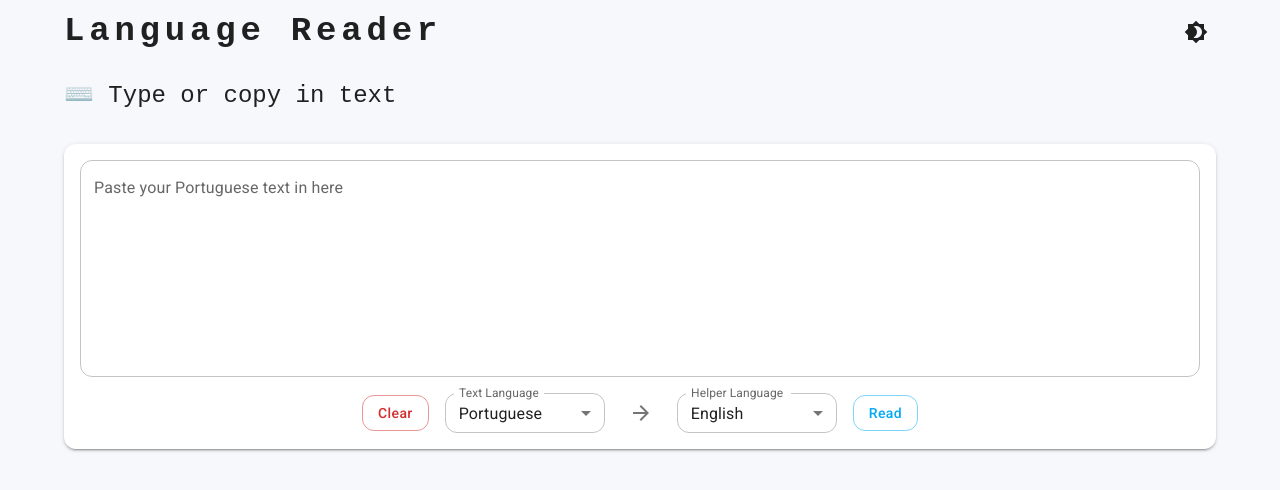
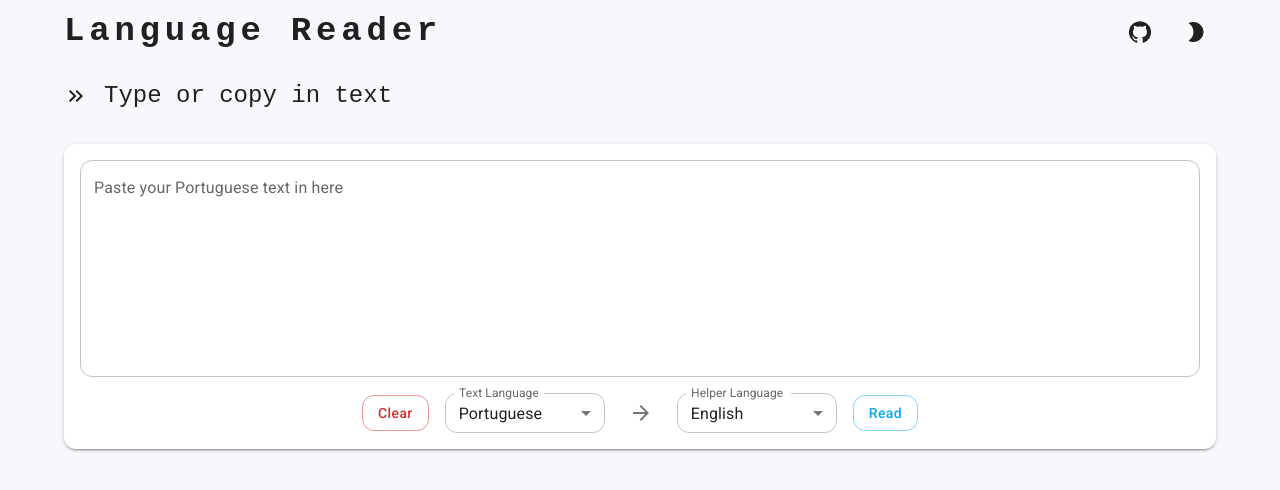
Before and after one commit to IanConceicao/language-reader, a React (Create React App) app in the folder frontend/: page / in a window 1280 px wide. Shown: the top 490 px of the page. Built offline with nearby package versions, Linux system fonts and the light colour scheme.

Commit message:
Cleaned up container code a lot. Added new icons

```diff
--- a/frontend/src/components/Navbar.tsx
+++ b/frontend/src/components/Navbar.tsx
@@ -1,16 +1,29 @@
-import Brightness4Icon from "@mui/icons-material/Brightness4";
-import Brightness7Icon from "@mui/icons-material/Brightness7";
+import GitHubIcon from "@mui/icons-material/GitHub";
+import LightModeIcon from "@mui/icons-material/LightMode";
+import ModeNightIcon from "@mui/icons-material/ModeNight";
 import {
   AppBar,
-  Box,
   Container,
   IconButton,
+  IconButtonProps,
+  Stack,
+  styled,
   Toolbar,
   Typography,
   useTheme,
 } from "@mui/material";
 import { useContext } from "react";
 import { ColorModeContext } from "../App";
+
+const CustomIconButton = styled(IconButton)<IconButtonProps>(({ theme }) => ({
+  transition: theme.transitions.create(["color", "transform"], {
+    duration: theme.transitions.duration.standard,
+  }),
+  "&:hover": {
+    color: theme.palette.primary.main,
+    backgroundColor: "transparent",
+  },
+}));
 
 interface NavbarPropos {}
 
@@ -21,10 +34,7 @@ const Navbar: React.FC<NavbarPropos> = () => {
     <AppBar position="static" color="transparent" elevation={0}>
       <Container maxWidth="lg">
         <Toolbar disableGutters>
-          <Box sx={{ flexGrow: 1 }}>
-            {/* TODO Add icon on the left and dark mode switch on right. Read here about how to add color modes using contexhere
-            https://mui.com/material-ui/customization/dark-mode/
-            */}
+          <Stack direction="row" justifyContent="space-between" width={"100%"}>
             <Typography
               variant="h4"
               noWrap
@@ -32,7 +42,6 @@ const Navbar: React.FC<NavbarPropos> = () => {
               href="/"
               sx={{
                 mr: 2,
-                display: { md: "flex" },
                 fontFamily: "monospace",
                 fontWeight: 700,
                 letterSpacing: ".3rem",
@@ -42,14 +51,28 @@ const Navbar: React.FC<NavbarPropos> = () => {
             >
               Language Reader
             </Typography>
-          </Box>
-          <IconButton onClick={colorMode.toggleColorMode} color="inherit">
-            {theme.palette.mode === "dark" ? (
-              <Brightness7Icon />
-            ) : (
-              <Brightness4Icon />
-            )}
-          </IconButton>
+            <Stack direction="row" spacing={2}>
+              <CustomIconButton
+                aria-label="https://github.com/IanConceicao/language-reader"
+                onClick={() =>
+                  window.open("https://github.com/IanConceicao/language-reader")
+                }
+                color="inherit"
+              >
+                <GitHubIcon />
+              </CustomIconButton>
+              <CustomIconButton
+                onClick={colorMode.toggleColorMode}
+                color="inherit"
+              >
+                {theme.palette.mode === "dark" ? (
+                  <LightModeIcon />
+                ) : (
+                  <ModeNightIcon />
+                )}
+              </CustomIconButton>
+            </Stack>
+          </Stack>
         </Toolbar>
       </Container>
     </AppBar>
--- a/frontend/src/pages/Home.tsx
+++ b/frontend/src/pages/Home.tsx
@@ -1,4 +1,5 @@
-import { Grid, Typography } from "@mui/material";
+import KeyboardDoubleArrowRightOutlinedIcon from "@mui/icons-material/KeyboardDoubleArrowRightOutlined";
+import { Stack, Typography } from "@mui/material";
 import { Container } from "@mui/system";
 import React from "react";
 import TextBox from "../components/Home/TextBox";
@@ -11,20 +12,19 @@ const Home: React.FC<HomeProps> = () => {
     <>
       <Navbar></Navbar>
       <Container maxWidth="lg" sx={{ mt: 2, mb: 10 }}>
-        <Grid container alignContent="center" spacing={4} direction="column">
-          <Grid item>
+        <Stack alignContent="center" spacing={4} direction="column">
+          <Stack alignItems="center" direction="row" spacing={2}>
+            <KeyboardDoubleArrowRightOutlinedIcon />
             <Typography
               variant="h5"
               className="disable-text-selection"
               fontFamily={"monospace"}
             >
-              ⌨️ Type or copy in text
+              Type or copy in text
             </Typography>
-          </Grid>
-          <Grid item width={"100%"}>
-            <TextBox></TextBox>
-          </Grid>
-        </Grid>
+          </Stack>
+          <TextBox></TextBox>
+        </Stack>
       </Container>
     </>
   );
--- a/frontend/src/pages/Reader.tsx
+++ b/frontend/src/pages/Reader.tsx
@@ -1,4 +1,11 @@
-import { Container, Grid, Paper, PopperProps, Typography } from "@mui/material";
+import CreateIcon from "@mui/icons-material/CreateOutlined";
+import {
+  Container,
+  Paper,
+  PopperProps,
+  Stack,
+  Typography,
+} from "@mui/material";
 import React, { useState } from "react";
 import Navbar from "../components/Navbar";
 import SelectionPopover from "../components/Reader/SelectionPopover";
@@ -84,17 +91,17 @@ const Reader: React.FC<ReaderProps> = () => {
       <Navbar></Navbar>
       <div onMouseDown={hideTranslation} onMouseUp={updateTranslation}>
         <Container maxWidth="lg" sx={{ mt: 2, mb: 10 }}>
-          <Grid container alignContent="center" spacing={4} direction="column">
-            <Grid item>
+          <Stack direction="column" spacing={4}>
+            <Stack alignItems="center" direction="row" spacing={2}>
+              <CreateIcon />
               <Typography
                 variant="h5"
                 className="disable-text-selection"
                 fontFamily={"monospace"}
               >
-                ✍️ Highlight any words or sentences for a translation
+                Highlight any words or sentences for a translation
               </Typography>
-            </Grid>
-            <Grid item>
+            </Stack>
             <Paper elevation={2} sx={{ p: 2, minHeight: "50vh" }}>
               <Typography
                 variant="subtitle1"
@@ -108,8 +115,7 @@ const Reader: React.FC<ReaderProps> = () => {
                 display={shouldDisplayPopover}
               />
             </Paper>
-            </Grid>
-          </Grid>
+          </Stack>
         </Container>
       </div>
     </>
```
Lines whose indentation alone changed are shown as unchanged.
